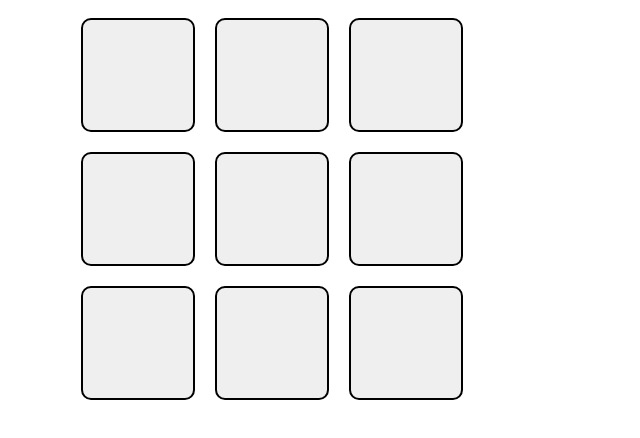
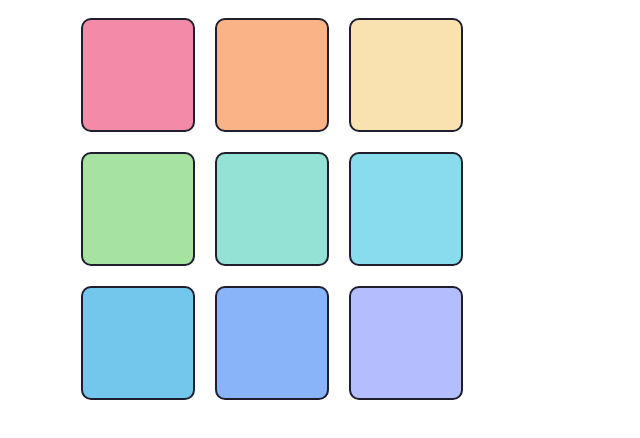
Before and after one commit to kerichdev/uni-devtasks, a plain HTML site: page raccoons/src/index.html in a window 1280 px wide. Shown: the whole page, without its empty margins (0-640 px from the left). Drawn offline with Linux system fonts and the light colour scheme.

Commit message:
[add] haha catppuccin go brr

```diff
--- a/raccoons/src/style.css
+++ b/raccoons/src/style.css
@@ -17,6 +17,42 @@
 .racButton {
     padding: 55px 55px 55px 55px; /* im gonna make em square */
     margin: 10px;
-    border: 2px solid #000;
+    border: 2px solid #1e1e2e;
     border-radius: 10px;
 }
+
+.rac1 {
+    background: #f38ba8;
+}
+
+.rac2 {
+    background: #fab387;
+}
+
+.rac3 {
+    background: #f9e2af;
+}
+
+.rac4 {
+    background: #a6e3a1;
+}
+
+.rac5 {
+    background: #94e2d5;
+}
+
+.rac6 {
+    background: #89dceb;
+}
+
+.rac7 {
+    background: #74c7ec;
+}
+
+.rac8 {
+    background: #89b4fa;
+}
+
+.rac9 {
+    background: #b4befe;
+}
```
